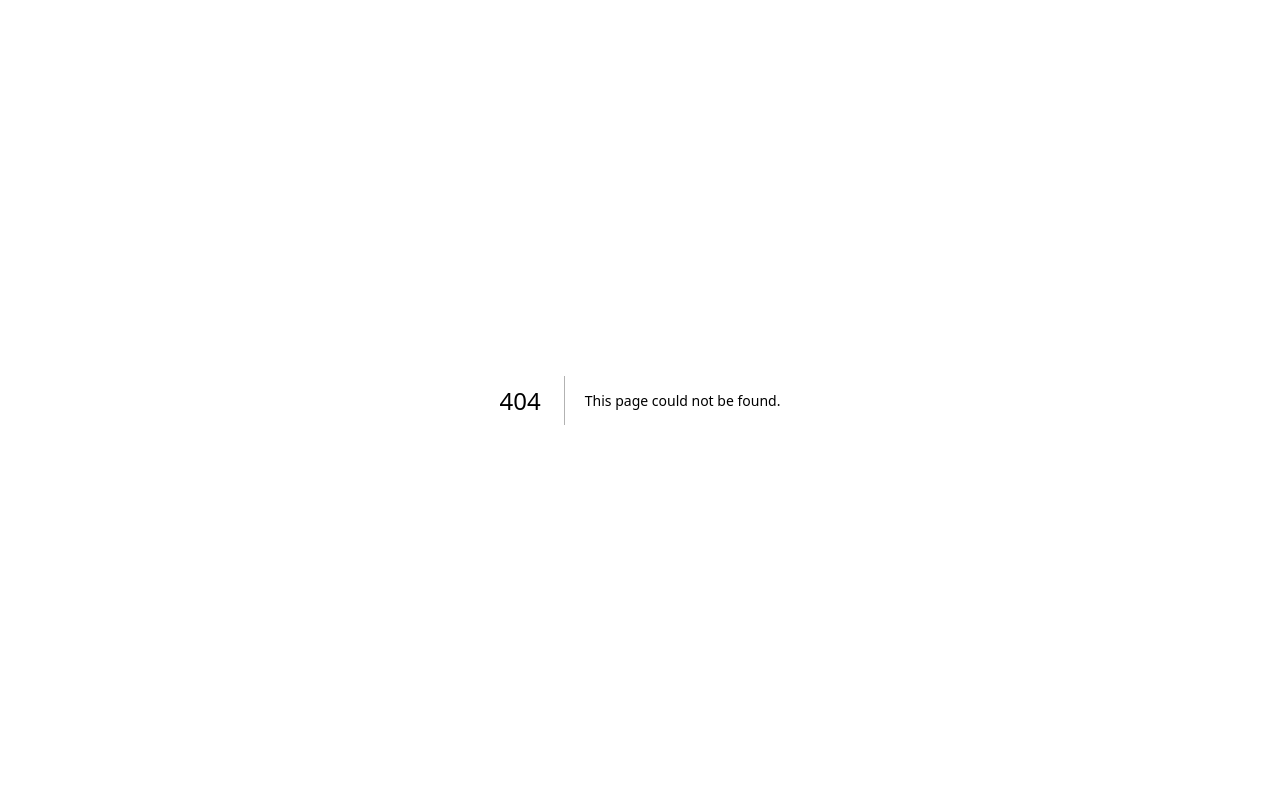
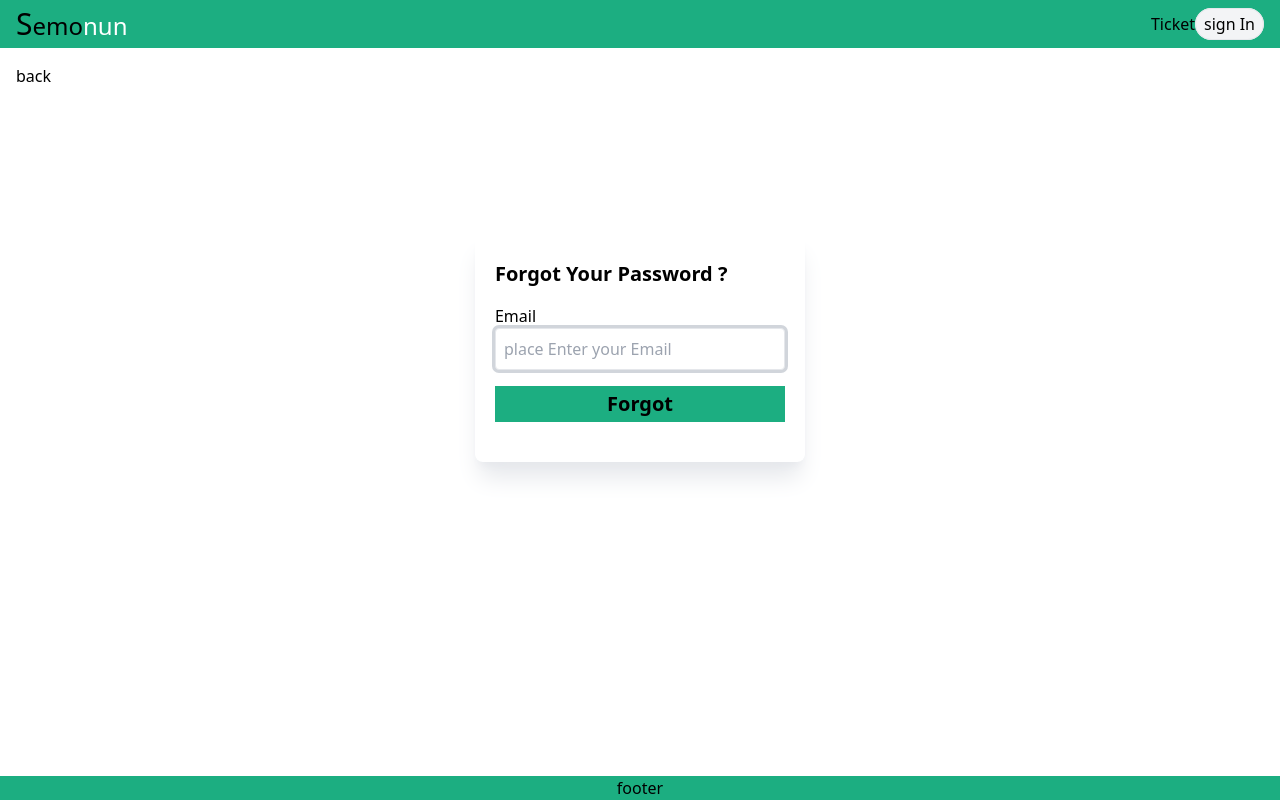
Before and after one commit to atsed27/Semmonu, a Next.js app: page /forget in a window 1280 px wide. Before the commit this address had no page. Built offline with nearby package versions, Linux system fonts and the light colour scheme; no server answers.

Commit message:
add forget page

```diff
--- /dev/null
+++ b/pages/afterForgot.js
@@ -0,0 +1,7 @@
+import React from 'react';
+
+function AfterForgot() {
+  return <div>AfterForgot</div>;
+}
+
+export default AfterForgot;
--- /dev/null
+++ b/pages/api/auth/finduser.js
@@ -0,0 +1,20 @@
+import User from '@/model/User';
+import db from '@/utils/db';
+
+const findUser = async (req, res) => {
+  if (req.method === 'POST') {
+    try {
+      console.log(req.body);
+      await db.connect();
+      const userFind = await User.findOne({ email: req.body.email });
+      if (!userFind) return res.status(404).json('email is not found');
+      await db.disconnect();
+      res.status(200).json('ok');
+    } catch (error) {
+      console.log(error);
+      res.status(500).json('server error');
+    }
+  }
+};
+
+export default findUser;
--- /dev/null
+++ b/pages/forget.js
@@ -0,0 +1,85 @@
+import Layout from '@/components/Layout';
+import Link from 'next/link';
+import { useState } from 'react';
+import { useForm } from 'react-hook-form';
+import axios from 'axios';
+import { toast } from 'react-toastify';
+import { getError } from '@/utils/error';
+import { useRouter } from 'next/router';
+function Forget() {
+  const [loading, setLoading] = useState(false);
+  const router = useRouter();
+  const {
+    handleSubmit,
+    register,
+    formState: { errors },
+  } = useForm();
+  const submitHandler = async ({ email }) => {
+    console.log(email);
+    try {
+      setLoading(true);
+      const res = await axios.post('/api/auth/finduser', {
+        email,
+      });
+      console.log(res);
+      router.push('/');
+      setLoading(false);
+    } catch (error) {
+      if (error.response.data === 'email is not found') {
+        toast.error(error.response.data);
+        setLoading(false);
+        return;
+      }
+      toast.error(getError(error));
+      console.log(error);
+      setLoading(false);
+    }
+  };
+  return (
+    <Layout>
+      <div className="container px-4 m-auto mt-4 ">
+        <Link href={'/login'}>back</Link>
+        <div className="flex flex-col items-center justify-center">
+          <p></p>
+          <form
+            className="px-5 py-5 mx-2 mt-16 mb-5 rounded-lg shadow-xl sm:mt-24 lg:mt-36 shadow-gray-200"
+            onSubmit={handleSubmit(submitHandler)}
+          >
+            <h1 className="py-2 text-xl font-bold">Forgot Your Password ? </h1>
+            <div className="mt-2 mb-4">
+              <label className="my-1" htmlFor="email">
+                Email
+              </label>
+              <input
+                type="email"
+                {...register('email', {
+                  required: 'Please enter your email',
+                  pattern: {
+                    value: /^[a-zA-Z0-9_.+-]+@[a-zA-Z0-9-]+.[a-zA-Z0-9-.]+$/i,
+                    message: 'Please enter valid email address',
+                  },
+                })}
+                className="w-full rounded"
+                id="email"
+                placeholder="place Enter your Email"
+                autoFocus
+              />
+              {errors.email && (
+                <div className="text-red-600"> {errors.email.message} </div>
+              )}
+            </div>
+            <div className="mb-5 bg-primary">
+              <h3 className="text-center">
+                <button className="px-10 py-1 text-xl font-semibold">
+                  {loading === true ? <div>Loading ... </div> : 'Forgot'}
+                </button>
+              </h3>
+            </div>
+          </form>
+        </div>
+      </div>
+    </Layout>
+  );
+}
+
+export default Forget;
--- a/pages/login.js
+++ b/pages/login.js
@@ -100,9 +100,9 @@ function Login() {
               </div>
               <div className="mb-4">
                 <h3 className="text-right">
-                  <button className="font-semibold text-md">
+                  <Link href={'/forget'} className="font-semibold text-md">
                     Forgot Password
-                  </button>
+                  </Link>
                 </h3>
               </div>
               <div className="mb-5 bg-primary">
```
